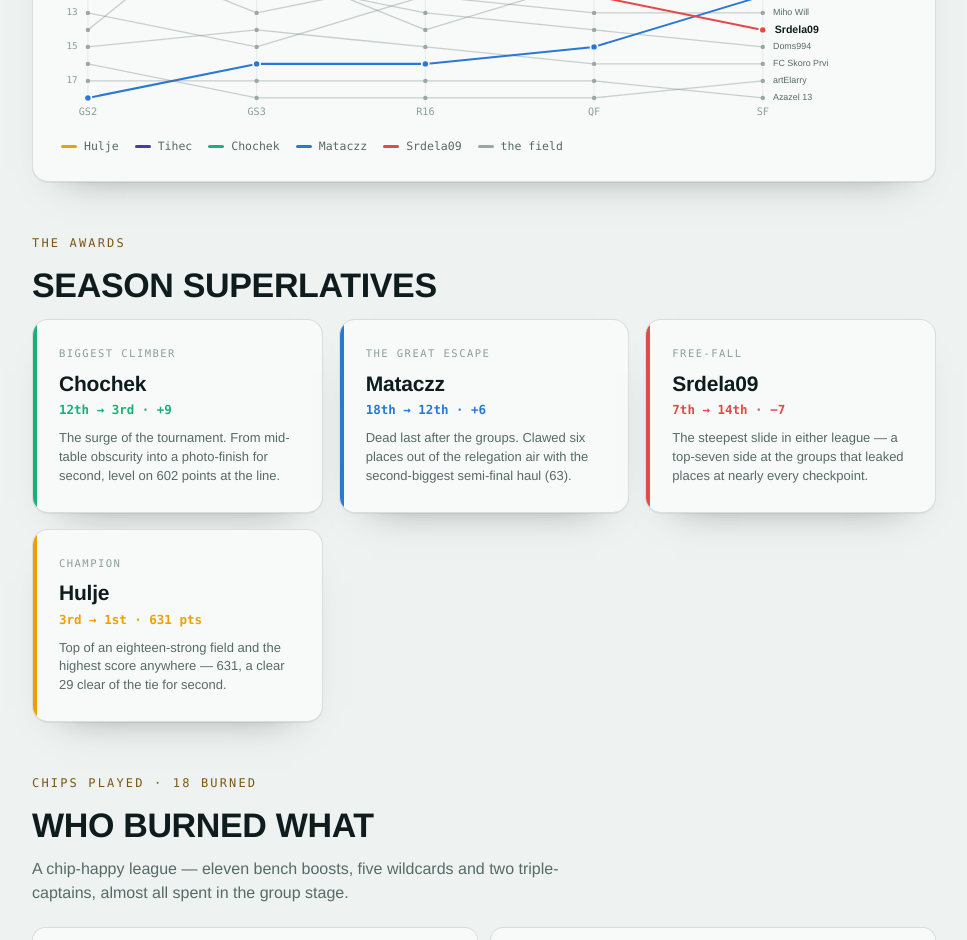
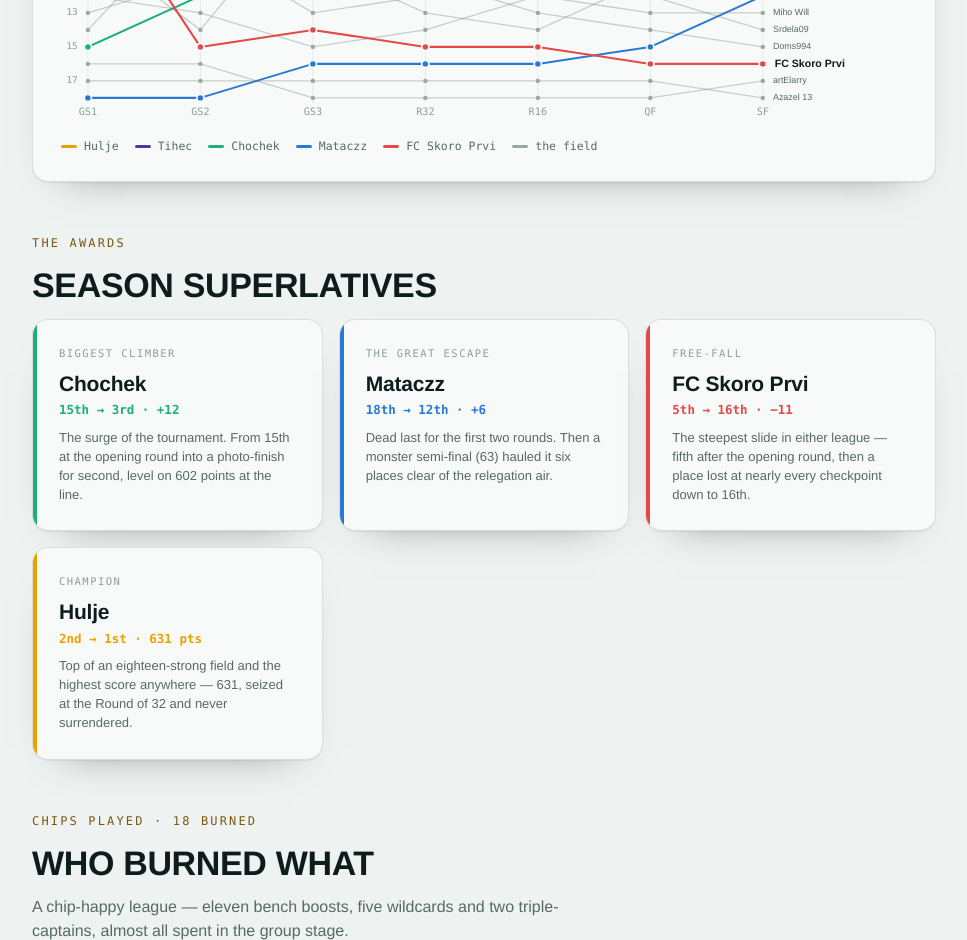
Before and after one commit to auxelarry/wc2026-fantasy-recap, a plain HTML site: page league-two.html in a window 1280 px wide. Shown: the part 1860-2800 px from the top of the page, without its empty margins (156-1123 px from the left). Drawn offline with Linux system fonts and the light colour scheme.

Commit message:
Add GS1 + Round of 32 checkpoints (authoritative FIFA data) — full 7-round charts; refresh awards

```diff
--- a/league-two.html
+++ b/league-two.html
@@ -227,7 +227,7 @@
   <section>
     <span class="sec-kicker">The full field · all 18</span>
     <h2>A line on everyone</h2>
-    <p class="sec-sub">Every manager's run, top to bottom — the rank at each checkpoint (GS2 · GS3 · R16 · QF · SF), final points, and where the tournament took them.</p>
+    <p class="sec-sub">Every manager's run, top to bottom — the rank at each checkpoint (GS1 · GS2 · GS3 · R32 · R16 · QF · SF), final points, and where the tournament took them.</p>
     <div class="roster" id="roster-l2"></div>
   </section>
 
@@ -240,60 +240,60 @@
 
   <footer>
     <span>CYG Liga · WC2026 Fantasy · through the Semi-finals</span>
-    <span>lower rank = better · ▲ places gained since GS2</span>
+    <span>lower rank = better · ▲ places gained since GS1</span>
   </footer>
 </div>
 
 <script>
-const ROUNDS = ["GS2","GS3","R16","QF","SF"];
-const ROUND_FULL = ["Group Stage 2","Group Stage 3","Round of 16","Quarter-finals","Semi-finals"];
+const ROUNDS = ["GS1","GS2","GS3","R32","R16","QF","SF"];
+const ROUND_FULL = ["Group Stage 1","Group Stage 2","Group Stage 3","Round of 32","Round of 16","Quarter-finals","Semi-finals"];
 const DATA = [
-  {name:"Hulje",        ranks:[3,3,1,1,1],   pts:631, color:"var(--s3)", hl:true,
-   blurb:"Never out of the top three, and untouchable once it hit the front at the Round of 16 — the tournament's highest score anywhere, full stop."},
-  {name:"Tihec",        ranks:[1,1,3,4,2],   pts:602, color:"var(--s5)", hl:true,
-   blurb:"Set the early pace with back-to-back checkpoints on top, wobbled to fourth in the quarters, then surged back to grab second on the line."},
-  {name:"Chochek",      ranks:[12,8,5,2,3],  pts:602, color:"var(--s2)", hl:true,
-   blurb:"The climb of the tournament — 12th to 2nd in four steps, level on points for the runner-up spot and only edged to third on countback."},
-  {name:"DcBioo",       ranks:[11,5,4,5,4],  pts:597, color:"var(--ctx)",
-   blurb:"From 11th into the top five in a single jump, and never left it — a quietly relentless run to fourth."},
-  {name:"Mominjosi",    ranks:[4,4,2,3,5],   pts:597, color:"var(--ctx)",
-   blurb:"Lived in the top five the whole way and touched second at the Round of 16, before a late slip to fifth on the final checkpoint."},
-  {name:"Matej1313",    ranks:[6,2,6,10,6],  pts:595, color:"var(--ctx)",
-   blurb:"The rollercoaster: up to 2nd, down to 10th, back to 6th — and the biggest single semi-final haul in the league (68 points)."},
-  {name:"Gale11",       ranks:[2,9,7,6,7],   pts:590, color:"var(--ctx)",
-   blurb:"Flew out of the blocks in second, then drifted into the mid-table pack and settled around seventh."},
-  {name:"Srdela",       ranks:[14,6,8,8,8],  pts:585, color:"var(--ctx)",
-   blurb:"Bolted from 14th to 6th after the groups, then anchored a rock-steady eighth for the rest of the run."},
-  {name:"Charabara",    ranks:[8,7,9,7,9],   pts:575, color:"var(--ctx)",
-   blurb:"Mr. Mid-table — never outside 7th–9th at any checkpoint. Utterly unshakeable in the middle of the pack."},
-  {name:"Dzaja0601",    ranks:[9,13,11,9,10], pts:570, color:"var(--ctx)",
-   blurb:"Dipped to 13th, clawed back to 9th, and rode out the closing rounds around tenth."},
-  {name:"Gasho",        ranks:[5,10,14,11,11],pts:565, color:"var(--ctx)",
-   blurb:"Started brightly in fifth, then slid all the way to 14th before steadying in the low teens."},
-  {name:"Mataczz",      ranks:[18,16,16,15,12],pts:558, color:"var(--s1)", hl:true,
-   blurb:"The great escape — dead last after the groups, then a monster semi-final (63) finally hauled it six places clear of the basement."},
-  {name:"Miho Will",    ranks:[13,15,12,13,13],pts:558, color:"var(--ctx)",
-   blurb:"Camped around 13th from first checkpoint to last — the field's steadiest hand in the lower half."},
-  {name:"Srdela09",     ranks:[7,12,10,12,14], pts:556, color:"var(--s4)", hl:true,
-   blurb:"The steepest slide in the league: a top-seven side at the groups that leaked places at almost every checkpoint, down to 14th."},
-  {name:"Doms994",      ranks:[10,11,13,14,15],pts:550, color:"var(--ctx)",
-   blurb:"A gentle, unbroken drift — a place lost at nearly every checkpoint, from 10th down to 15th."},
-  {name:"FC Skoro Prvi",ranks:[15,14,15,16,16],pts:543, color:"var(--ctx)",
-   blurb:"Hovered in the low teens throughout before slipping to 16th for the closing rounds."},
-  {name:"artElarry",    ranks:[16,18,18,18,17],pts:409, color:"var(--ctx)",
+  {name:"Hulje",        ranks:[2,3,3,1,1,1,1],    pts:631, color:"var(--s3)", hl:true,
+   blurb:"Never out of the top three, seized the top at the Round of 32 and never let go — the tournament's highest score anywhere, full stop."},
+  {name:"Tihec",        ranks:[1,1,1,2,3,4,2],    pts:602, color:"var(--s5)", hl:true,
+   blurb:"Set the pace — top of the table for the first three rounds — slipped to fourth by the quarters, then rallied to grab second on the line."},
+  {name:"Chochek",      ranks:[15,12,8,8,5,2,3],  pts:602, color:"var(--s2)", hl:true,
+   blurb:"The climb of the tournament — 15th at the opener to a photo-finish for second, level on 602 points and edged to third only on countback."},
+  {name:"DcBioo",       ranks:[13,11,5,4,4,5,4],  pts:597, color:"var(--ctx)",
+   blurb:"A quiet surger: 13th after the opener, into the top five by Group Stage 3, and camped there to a final fourth."},
+  {name:"Mominjosi",    ranks:[3,4,4,5,2,3,5],    pts:597, color:"var(--ctx)",
+   blurb:"Lived in the top five almost throughout, touched second at the Round of 16, then slipped to fifth on the final checkpoint."},
+  {name:"Matej1313",    ranks:[4,6,2,3,6,10,6],   pts:595, color:"var(--ctx)",
+   blurb:"The rollercoaster — up to 2nd, down to 10th, back to 6th — and the biggest single semi-final haul in the league (68 points)."},
+  {name:"Gale11",       ranks:[7,2,9,9,7,6,7],    pts:590, color:"var(--ctx)",
+   blurb:"Flew to second by Group Stage 2, then drifted into the mid-table pack and settled around seventh."},
+  {name:"Srdela",       ranks:[9,14,6,7,8,8,8],   pts:585, color:"var(--ctx)",
+   blurb:"A dip to 14th, then a bolt up to 6th, and a rock-steady eighth for the whole back half."},
+  {name:"Charabara",    ranks:[10,8,7,10,9,7,9],  pts:575, color:"var(--ctx)",
+   blurb:"Mr. Mid-table — never outside 7th–10th after the opener. Utterly unshakeable in the middle of the pack."},
+  {name:"Dzaja0601",    ranks:[11,9,13,12,11,9,10],pts:570, color:"var(--ctx)",
+   blurb:"Bobbed around the low teens all tournament, never quite breaking into the top eight."},
+  {name:"Gasho",        ranks:[6,5,10,13,14,11,11],pts:565, color:"var(--ctx)",
+   blurb:"A bright start — fifth by Group Stage 2 — then a long slide down into the low teens."},
+  {name:"Mataczz",      ranks:[18,18,16,16,16,15,12],pts:558, color:"var(--s1)", hl:true,
+   blurb:"The great escape — dead last for the first two rounds, then clawed six places clear of the basement on a monster semi-final (63)."},
+  {name:"Miho Will",    ranks:[12,13,15,14,12,13,13],pts:558, color:"var(--ctx)",
+   blurb:"Anchored around 13th from wire to wire — the field's steadiest hand in the lower half."},
+  {name:"Srdela09",     ranks:[14,7,12,6,10,12,14],pts:556, color:"var(--ctx)",
+   blurb:"A proper rollercoaster — up to 7th, then 6th by the Round of 32, before sliding all the way back to 14th."},
+  {name:"Doms994",      ranks:[8,10,11,11,13,14,15],pts:550, color:"var(--ctx)",
+   blurb:"A gentle, unbroken drift — eighth after the opener, a place shed at almost every checkpoint down to 15th."},
+  {name:"FC Skoro Prvi",ranks:[5,15,14,15,15,16,16],pts:543, color:"var(--s4)", hl:true,
+   blurb:"The steepest fall in either league: fifth after the opening round, then straight into the bottom four and down to 16th."},
+  {name:"artElarry",    ranks:[16,16,18,18,18,18,17],pts:409, color:"var(--ctx)",
    blurb:"Propped up the bottom of the table for most of the run, with a late nudge up to 17th at the semis."},
-  {name:"Azazel 13",    ranks:[17,17,17,17,18],pts:393, color:"var(--ctx)",
-   blurb:"Wire-to-wire in the bottom two, and slipped to the very foot of the table at the final checkpoint."},
+  {name:"Azazel 13",    ranks:[17,17,17,17,17,17,18],pts:393, color:"var(--ctx)",
+   blurb:"Wire-to-wire in the bottom two — 17th at almost every checkpoint before slipping to last at the line."},
 ];
 const AWARDS = [
-  {tag:"Biggest Climber", who:"Chochek", stat:"12th → 3rd · +9", edge:"var(--s2)",
-   body:"The surge of the tournament. From mid-table obscurity into a photo-finish for second, level on 602 points at the line."},
+  {tag:"Biggest Climber", who:"Chochek", stat:"15th → 3rd · +12", edge:"var(--s2)",
+   body:"The surge of the tournament. From 15th at the opening round into a photo-finish for second, level on 602 points at the line."},
   {tag:"The Great Escape", who:"Mataczz", stat:"18th → 12th · +6", edge:"var(--s1)",
-   body:"Dead last after the groups. Clawed six places out of the relegation air with the second-biggest semi-final haul (63)."},
-  {tag:"Free-fall", who:"Srdela09", stat:"7th → 14th · −7", edge:"var(--s4)",
-   body:"The steepest slide in either league — a top-seven side at the groups that leaked places at nearly every checkpoint."},
-  {tag:"Champion", who:"Hulje", stat:"3rd → 1st · 631 pts", edge:"var(--s3)",
-   body:"Top of an eighteen-strong field and the highest score anywhere — 631, a clear 29 clear of the tie for second."},
+   body:"Dead last for the first two rounds. Then a monster semi-final (63) hauled it six places clear of the relegation air."},
+  {tag:"Free-fall", who:"FC Skoro Prvi", stat:"5th → 16th · −11", edge:"var(--s4)",
+   body:"The steepest slide in either league — fifth after the opening round, then a place lost at nearly every checkpoint down to 16th."},
+  {tag:"Champion", who:"Hulje", stat:"2nd → 1st · 631 pts", edge:"var(--s3)",
+   body:"Top of an eighteen-strong field and the highest score anywhere — 631, seized at the Round of 32 and never surrendered."},
 ];
 
 /* ---------- animated race board ---------- */
@@ -395,7 +395,7 @@ function renderBump(svgId, tipId, data, maxRank, opts){
     tip.innerHTML=`<div class="tname"><span class="sw" style="background:${d.color}"></span>${d.name}</div>`+
       `<div class="trow"><span>Finish</span><b class="num" style="color:var(--ink)">#${last}</b></div>`+
       `<div class="trow"><span>Points</span><b class="num" style="color:var(--ink)">${d.pts}</b></div>`+
-      `<div class="trow"><span>Swing since GS2</span><b class="num ${swCls}">${swTxt}</b></div>`+
+      `<div class="trow"><span>Swing since GS1</span><b class="num ${swCls}">${swTxt}</b></div>`+
       `<div class="seq">${seq}</div>`;
     tip.classList.add("show");
     const tw=tip.offsetWidth, th=tip.offsetHeight; let px=rx+16, py=ry-th-10;
```
Also changed, not shown: index.html (+1 -1 lines), league-one.html (+21 -21 lines), league-one-preview.png, league-two-preview.png.
